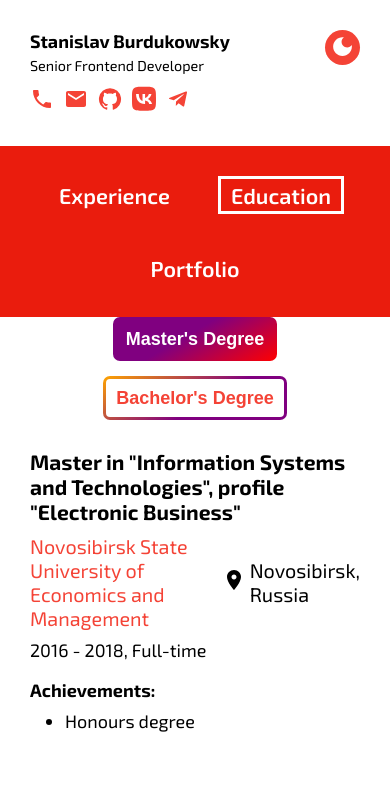
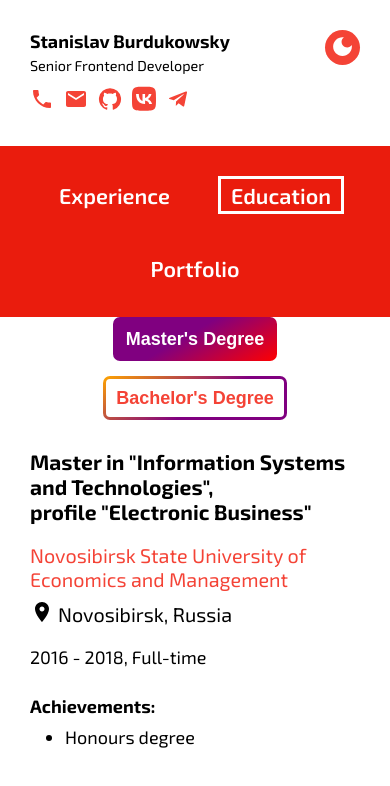
Before and after one commit to burdukowsky/burdukowsky.github.io, a React (Create React App) app: page /edu in a window 390 px wide. Shown: the top 786 px of the page. Built offline with nearby package versions, Linux system fonts and the light colour scheme.

Commit message:
adapt EducationView & ExperienceView for mobile

```diff
--- a/src/app/components/location-view/LocationView.tsx
+++ b/src/app/components/location-view/LocationView.tsx
@@ -5,7 +5,7 @@ import { AppText } from '../app-text/AppText';
 
 export const LocationView: FCC = ({ children }) => {
   return (
-    <Space as='p' gap='4px' alignItems='center'>
+    <Space gap='4px' alignItems='center'>
       <Icon name='place' />
       <AppText size='1.1rem'>{children}</AppText>
     </Space>
--- a/src/app/routes/education/Education.tsx
+++ b/src/app/routes/education/Education.tsx
@@ -7,8 +7,8 @@ import { EducationView } from './components/EducationView';
 const myEdu: Edu[] = [
   {
     title: "Master's Degree",
-    qualification:
-      'Master in "Information Systems and Technologies", profile "Electronic Business"',
+    qualification: 'Master in "Information Systems and Technologies"',
+    qualificationProfile: 'Electronic Business',
     form: 'Full-time',
     org: 'Novosibirsk State University of Economics and Management',
     orgSite: 'https://nsuem.ru/',
@@ -19,8 +19,8 @@ const myEdu: Edu[] = [
   },
   {
     title: "Bachelor's Degree",
-    qualification:
-      'Bachelor in "Fundamental Informatics and IT", profile "Software Engineering"',
+    qualification: 'Bachelor in "Fundamental Informatics and IT"',
+    qualificationProfile: 'Software Engineering',
     form: 'Full-time',
     org: 'Novosibirsk State University of Economics and Management',
     orgSite: 'https://nsuem.ru/',
--- a/src/app/routes/education/components/EducationView.tsx
+++ b/src/app/routes/education/components/EducationView.tsx
@@ -14,6 +14,7 @@ interface Props {
 export const EducationView: FC<Props> = ({
   value: {
     qualification,
+    qualificationProfile,
     form,
     org,
     orgSite,
@@ -24,10 +25,12 @@ export const EducationView: FC<Props> = ({
   },
 }) => {
   return (
-    <Space direction='column'>
-      <h3>{qualification}</h3>
+    <Space direction='column' gap='.5em'>
+      <h3>
+        {qualification}, <br /> profile "{qualificationProfile}"
+      </h3>
 
-      <Space gap='8px' justifyContent='space-between' alignItems='center'>
+      <Space gap='.5em' justifyContent='space-between' alignItems='center' wrap>
         <AppText size='1.1rem'>
           <OrgView name={org} site={orgSite} />
         </AppText>
--- a/src/app/routes/experience/components/experience-view/ExperienceView.tsx
+++ b/src/app/routes/experience/components/experience-view/ExperienceView.tsx
@@ -23,12 +23,14 @@ export const ExperienceView: FC<Props> = ({
   },
 }) => {
   return (
-    <Space direction='column'>
-      <Space gap='8px' justifyContent='space-between'>
-        <Space as='h3' gap='8px'>
+    <Space direction='column' gap='.5em'>
+      <Space gap='8px' justifyContent='space-between' alignItems='center' wrap>
+        <Space as='h3' gap='8px' wrap className='m-0'>
           {position}
-          <Icon name='at' />
-          <OrgView name={org} site={orgSite} />
+          <Space gap='8px'>
+            <Icon name='at' />
+            <OrgView name={org} site={orgSite} />
+          </Space>
         </Space>
         <LocationView>{location}</LocationView>
       </Space>
--- a/src/app/types.ts
+++ b/src/app/types.ts
@@ -15,6 +15,7 @@ export interface XP {
 export interface Edu {
   title: string;
   qualification: string;
+  qualificationProfile: string;
   form: string;
   org: string;
   orgSite?: string;
--- a/src/scss/_helpers.scss
+++ b/src/scss/_helpers.scss
@@ -5,3 +5,7 @@ $directions: ("t": "top", "r": "right", "b": "bottom", "l": "left");
     margin-#{$direction}: 0;
   }
 }
+
+.m-0 {
+  margin: 0;
+}
```
